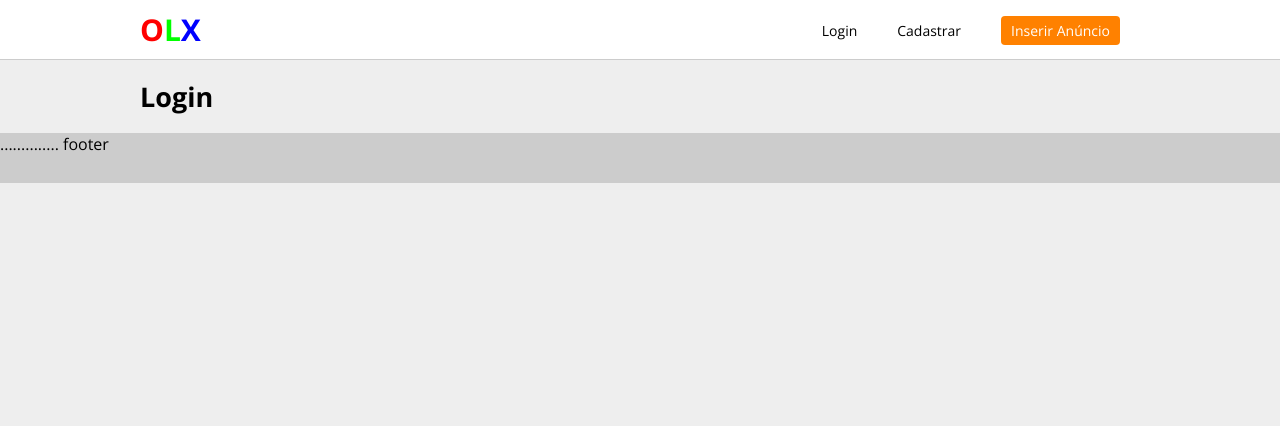
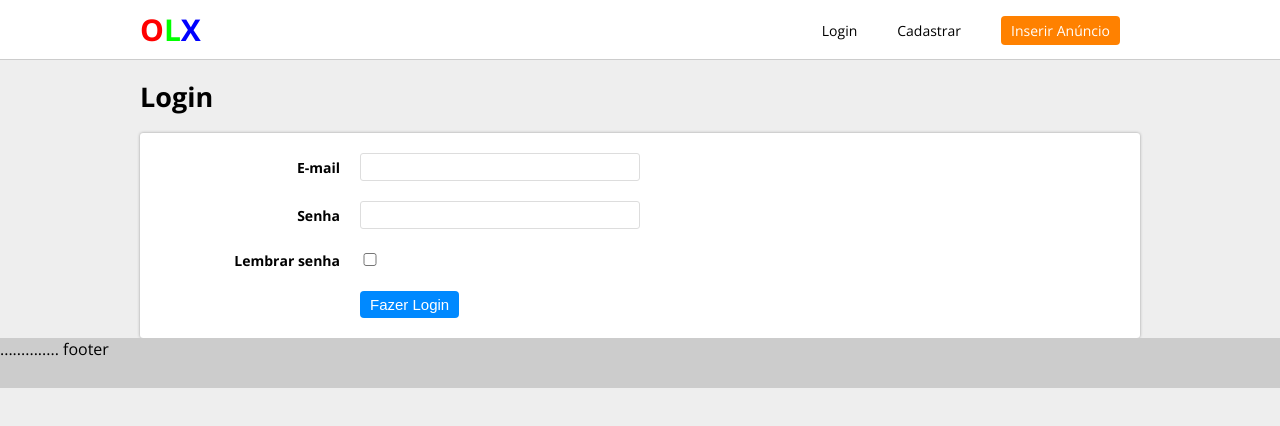
Before and after one commit to angeloalf/devOLX, a React (Create React App) app in the folder front/: page /signin in a window 1280 px wide. Shown: the top 426 px of the page. Built offline with nearby package versions, Linux system fonts and the light colour scheme.

Commit message:
# Etapa 11 - Sistema de Login (formulário)

```diff
--- a/front/src/pages/Signin/index.js
+++ b/front/src/pages/Signin/index.js
@@ -7,7 +7,34 @@
     return (<>
         <PageContainer>
             <PageTitle>Login</PageTitle>
-            <PageArea></PageArea>
+            <PageArea>
+                <form>
+                    <label className="area">
+                        <div className="area--title">E-mail</div>
+                        <div className="area--input">
+                            <input type="email"></input>
+                        </div>
+                    </label>
+                    <label className="area">
+                        <div className="area--title">Senha</div>
+                        <div className="area--input">
+                            <input type="password"></input>
+                        </div>
+                    </label>
+                    <label className="area">
+                        <div className="area--title">Lembrar senha</div>
+                        <div className="area--input">
+                            <input className="area--check"  type="checkbox"></input>
+                        </div>
+                    </label>
+                    <label className="area">
+                        <div className="area--title"></div>
+                        <div className="area--input">
+                            <button>Fazer Login</button>
+                        </div>
+                    </label>
+                </form>
+            </PageArea>
         </PageContainer>
 
     </>)
--- a/front/src/pages/Signin/styled.js
+++ b/front/src/pages/Signin/styled.js
@@ -1,3 +1,65 @@
-import styled from 'styled-components' // pegar dependência
+import styled from "styled-components" // pegar da dependência
 
-export const PageArea = styled.div``
+export const PageArea = styled.div `
+
+form {
+    background-color: #fff;
+    border-radius: 3px;
+    padding: 10px;
+    box-shadow: 0px 0px 3px #999;
+}
+
+.area {
+    display: flex;
+    align-items: center;
+    max-width: 500px;
+    padding: 10px;
+
+    .area--title {
+        width: 200px;
+        text-align: right;
+        padding-right: 20px;
+        font-weight: bold;
+        font-size: 14px;
+    }
+
+    .area--input {
+        flex: 1;
+
+        input {
+            width: 100%;
+            font-size: 14px;
+            border: 1px solid #ddd;
+            padding: 5px;
+            border-radius: 3px;
+            outline: 0;
+            transition: all ease .4s;
+
+            &: focus {
+                border: 1px solid #333;
+                color: #333;
+            }
+        }
+
+        .area--check {
+            margin-left: -130px;
+        }
+
+        button {
+            background-color: #0089FF;
+            color: #fff;
+            font-size: 15px;
+            border: 0;
+            outline: 0;
+            padding: 5px 10px;
+            border-radius: 4px;
+            cursor: pointer;
+
+            &: hover {
+                background-color: #006FCE;
+            }
+        }
+    }
+}
+
+`
```
Also changed, not shown: 1 other file (tests, documents, lock files or other folders).
